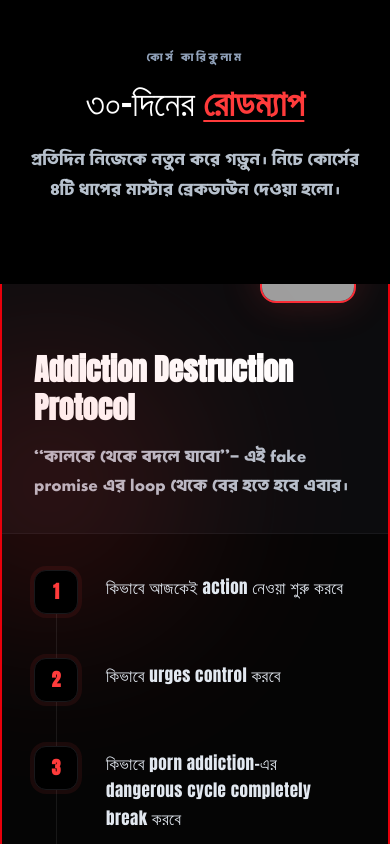
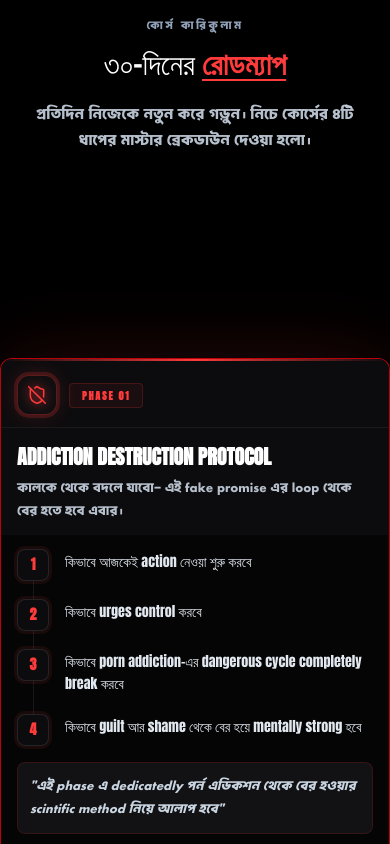
Before and after one commit to Rayan37307/30day-bu, a React (Vite) app: page / in a window 390 px wide. Shown: the part 3700-4544 px from the top of the page. Built offline with nearby package versions, Linux system fonts and the light colour scheme; grey boxes are pictures that could not be loaded; a web font is replaced by a local one.

Commit message:
refactor: improve Lenis scroll configuration and implement ResizeObserver for reactive layout synchronization

```diff
--- a/src/App.tsx
+++ b/src/App.tsx
@@ -27,12 +27,16 @@ export default function App() {
     // Register ScrollTrigger
     gsap.registerPlugin(ScrollTrigger);
 
-    // Initialize Lenis only after loading
+    // Initialize Lenis
     const lenis = new Lenis({
       duration: 1.2,
       easing: (t) => Math.min(1, 1.001 - Math.pow(2, -10 * t)),
+      orientation: 'vertical',
+      gestureOrientation: 'vertical',
       smoothWheel: true,
+      wheelMultiplier: 1,
       touchMultiplier: 2,
+      infinite: false,
     });
 
     // Synchronize Lenis with ScrollTrigger
@@ -44,18 +48,26 @@ export default function App() {
     };
     gsap.ticker.add(tickerCallback);
 
-    // Disable GSAP's default lag smoothing to avoid sync issues
+    // Disable GSAP's default lag smoothing
     gsap.ticker.lagSmoothing(0);
 
-    // Refresh ScrollTrigger after a short delay to account for layout shifts
-    const refreshTimeout = setTimeout(() => {
+    // Handle layout shifts and dynamic content
+    const resizeObserver = new ResizeObserver(() => {
+      lenis.resize();
       ScrollTrigger.refresh();
-    }, 100);
+    });
+    resizeObserver.observe(document.body);
+
+    // Initial refresh
+    setTimeout(() => {
+      lenis.resize();
+      ScrollTrigger.refresh();
+    }, 500);
 
     return () => {
       lenis.destroy();
       gsap.ticker.remove(tickerCallback);
-      clearTimeout(refreshTimeout);
+      resizeObserver.disconnect();
     };
   }, [isLoading]);
 
--- a/src/components/Modules.tsx
+++ b/src/components/Modules.tsx
@@ -4,6 +4,12 @@ import { useRef } from "react";
 import gsap from "gsap";
 import { ScrollTrigger } from "gsap/ScrollTrigger";
 import { useGSAP } from "@gsap/react";
+import {
+  ShieldOff,
+  Timer,
+  HeartPulse,
+  Flame,
+} from "lucide-react";
 
 gsap.registerPlugin(ScrollTrigger);
 
@@ -11,68 +17,130 @@ const modules = [
   {
     id: "01",
     title: "Addiction Destruction Protocol",
-    subtitle: "“কালকে থেকে বদলে যাবো”- এই fake promise এর loop থেকে বের হতে হবে এবার।",
-    icon: "/phases/phase-01.png",
+    subtitle: "কালকে থেকে বদলে যাবো- এই fake promise এর loop থেকে বের হতে হবে এবার।",
+    Icon: ShieldOff,
     accentColor: "#ff3b3b",
-    accentBg: "rgba(255,59,59,0.08)",
-    glowColor: "rgba(255,59,59,0.15)",
+    glowColor: "rgba(255,59,59,0.18)",
     points: [
       "কিভাবে আজকেই action নেওয়া শুরু করবে",
       "কিভাবে urges control করবে",
       "কিভাবে porn addiction-এর dangerous cycle completely break করবে",
       "কিভাবে guilt আর shame থেকে বের হয়ে mentally strong হবে",
     ],
-    footer: "“এই phase এ dedicatedly পর্ন এডিকশন থেকে বের হওয়ার scintific method নিয়ে আলাপ হবে”"
+    footer:
+      "এই phase এ dedicatedly পর্ন এডিকশন থেকে বের হওয়ার scintific method নিয়ে আলাপ হবে",
   },
   {
     id: "02",
     title: "Discipline Rebuilding System",
-    subtitle: "জীবনে কিছু করতে হলে discipline লাগবেই বস। টাকা কামাতে হলে আগে তো কাজে focus করা শিখতে হবে নাকি?",
-    icon: "/phases/phase-02.png",
+    subtitle:
+      "জীবনে কিছু করতে হলে discipline লাগবেই বস। টাকা কামাতে হলে আগে তো কাজে focus করা শিখতে হবে নাকি?",
+    Icon: Timer,
     accentColor: "#a855f7",
-    accentBg: "rgba(168,85,247,0.08)",
-    glowColor: "rgba(168,85,247,0.15)",
+    glowColor: "rgba(168,85,247,0.18)",
     points: [
       "কিভাবে সব distraction বাদ দিয়ে deep focus-এ কাজ করবে",
       "কিভাবে একটা proper routine build করবে",
       "কিভাবে consistency maintain করবে",
       "কিভাবে discipline-এর মাধ্যমে অল্প সময়ে massive improvement আনবে",
     ],
-    footer: "“এই phase-এ তুমি শিখবে কিভাবে নিজের mind-কে control করে একজন real action taker হতে হয়”"
+    footer:
+      "এই phase-এ তুমি শিখবে কিভাবে নিজের mind-কে control করে একজন real action taker হতে হয়",
   },
   {
     id: "03",
     title: "The Recovery Framework",
     subtitle: "নিজের সবথেকে শক্তিশালী version কে ফিরিয়ে আনতে হবে এবার",
-    icon: "/phases/phase-03.png",
+    Icon: HeartPulse,
     accentColor: "#10b981",
-    accentBg: "rgba(16,185,129,0.08)",
-    glowColor: "rgba(16,185,129,0.15)",
+    glowColor: "rgba(16,185,129,0.18)",
     points: [
       "কিভাবে brain fog থেকে বের হয়ে mental clarity ফিরিয়ে আনবে",
       "Masturbation এর কারণে হওয়া damage কিভাবে recover করবে",
       "Dopamine abuse এর পর brain & body কিভাবে rebuild করবে",
       "কিভাবে আবার energy আর motivation ফিরে পাবে",
     ],
-    footer: "Porn আর masturbation তোমার শরীরের ওপর যেই ক্ষতিগুলা করছে। সেগুলা ঠিক করতে হবে এই phase এ।"
+    footer:
+      "Porn আর masturbation তোমার শরীরের ওপর যেই ক্ষতিগুলা করছে। সেগুলা ঠিক করতে হবে এই phase এ।",
   },
   {
     id: "04",
     title: "Masculinity & Purpose Blueprint",
-    subtitle: "তুমি শুধু addiction থেকে বের হওয়ার জন্য আসো নাই। তুমি আসছো নিজের strongest version এ transform হওয়ার জন্য",
-    icon: "/phases/phase-04.png",
+    subtitle:
+      "তুমি শুধু addiction থেকে বের হওয়ার জন্য আসো নাই। তুমি আসছো নিজের strongest version এ transform হওয়ার জন্য",
+    Icon: Flame,
     accentColor: "#f59e0b",
-    accentBg: "rgba(245,158,11,0.08)",
-    glowColor: "rgba(245,158,11,0.15)",
+    glowColor: "rgba(245,158,11,0.18)",
     points: [
       "কিভাবে weak mindset destroy করে powerful mentality build করবে",
       "কিভাবে masculine confidence build করবে",
       "কিভাবে purpose-driven life build করবে",
       "কিভাবে নিজের emotions control করবে",
     ],
-    footer: "তুমি যেন নিজেকে নিয়ে proud feel করতে পারো। আয়নার সামনে দাঁড়ালে যেনো লজ্জা না লাগে, সেই বেবস্থা করা হবে বস।"
+    footer:
+      "তুমি যেন নিজেকে নিয়ে proud feel করতে পারো। আয়নার সামনে দাঁড়ালে যেনো লজ্জা না লাগে, সেই বেবস্থা করা হবে বস।",
   },
 ];
+
+/** Desktop icon badge with glow ring */
+function IconBadgeDesktop({
+  Icon,
+  accentColor,
+  glowColor,
+}: {
+  Icon: React.ElementType;
+  accentColor: string;
+  glowColor: string;
+}) {
+  return (
+    <div
+      className="flex h-[88px] w-[88px] items-center justify-center rounded-2xl border-2 bg-[#0e0e10] shrink-0"
+      style={{
+        borderColor: `${accentColor}55`,
+        boxShadow: `0 0 0 5px ${glowColor}, 0 0 50px ${glowColor}, inset 0 0 24px ${glowColor}`,
+      }}
+    >
+      <Icon
+        size={44}
+        strokeWidth={1.5}
+        style={{
+          color: accentColor,
+          filter: `drop-shadow(0 0 12px ${accentColor}) drop-shadow(0 0 4px ${accentColor})`,
+        }}
+      />
+    </div>
+  );
+}
+
+/** Mobile icon badge with glow ring */
+function IconBadgeMobile({
+  Icon,
+  accentColor,
+  glowColor,
+}: {
+  Icon: React.ElementType;
+  accentColor: string;
+  glowColor: string;
+}) {
+  return (
+    <div
+      className="flex h-10 w-10 items-center justify-center rounded-xl border bg-[#0e0e10] shrink-0"
+      style={{
+        borderColor: `${accentColor}50`,
+        boxShadow: `0 0 0 3px ${glowColor}, 0 0 24px ${glowColor}`,
+      }}
+    >
+      <Icon
+        size={20}
+        strokeWidth={1.8}
+        style={{
+          color: accentColor,
+          filter: `drop-shadow(0 0 6px ${accentColor})`,
+        }}
+      />
+    </div>
+  );
+}
 
 export function Modules() {
   const containerRef = useRef<HTMLDivElement>(null);
@@ -80,41 +148,44 @@ export function Modules() {
   useGSAP(
     () => {
       const wrappers = gsap.utils.toArray<HTMLElement>(".card-wrapper");
+      const isMobile = window.innerWidth < 768;
+      const slideFrom = isMobile ? "95vh" : "100vh";
+      const scrollMultiplier = isMobile ? 80 : 100;
 
-      // 1. Force all cards (except the first one) to start below the screen
-      gsap.set(wrappers.slice(1), { y: "100vh" });
+      gsap.set(wrappers.slice(1), { y: slideFrom });
 
-      // 2. Pin the container and create a timeline tied to the scroll
       const tl = gsap.timeline({
         scrollTrigger: {
           trigger: containerRef.current,
-          start: "top top",     // Pin exactly when the section hits the top
-          end: `+=${wrappers.length * 100}%`, // Scroll distance (400vh for 4 cards)
+          start: "top top",
+          end: `+=${wrappers.length * scrollMultiplier}%`,
           pin: true,
-          scrub: 1, // Smooth scrubbing
+          scrub: 1,
+          pinSpacing: true,
         },
       });
 
       wrappers.forEach((wrapper, i) => {
-        if (i === 0) return; // Skip first card (it's already in the center)
-
+        if (i === 0) return;
         const syncLabel = `card-${i}`;
 
-        // 3. Bring the current card up from the bottom
-        tl.to(wrapper, {
-            y: "0vh",
-            ease: "none",
-        }, syncLabel);
+        tl.to(wrapper, { y: "0vh", ease: "none" }, syncLabel);
 
-        // 4. At the EXACT SAME TIME, scale down ALL previously stacked cards
         for (let j = 0; j < i; j++) {
           const prevInner = wrappers[j].querySelector(".card-inner");
-          tl.to(prevInner, {
-              scale: 1 - ((i - j) * 0.05), // Drops by 0.05 scale each step back
-              opacity: 1 - ((i - j) * 0.1), // Fades slightly for depth
-              filter: "blur(2px)", // Optional blur effect
-              ease: "none"
-          }, syncLabel);
+          const scaleStep = isMobile ? 0.04 : 0.05;
+          const opacityStep = isMobile ? 0.08 : 0.1;
+
+          tl.to(
+            prevInner,
+            {
+              scale: 1 - (i - j) * scaleStep,
+              opacity: 1 - (i - j) * opacityStep,
+              filter: "blur(2px)",
+              ease: "none",
+            },
+            syncLabel
+          );
         }
       });
     },
@@ -123,39 +194,44 @@ export function Modules() {
 
   return (
     <div className="bg-transparent w-full">
-      {/* Header Section (Scrolls normally) */}
-      <section className="py-20 text-center w-full">
-        <div className="w-full max-w-[1200px] mx-auto px-6">
-          <p className="text-xs font-mono font-bold tracking-[0.2em] uppercase text-slate-400 mb-4">
+      {/* ── Header ── */}
+      <section className="py-12 md:py-20 text-center w-full">
+        <div className="w-full max-w-[1200px] mx-auto px-4 md:px-6">
+          <p className="text-xs font-mono font-bold tracking-[0.2em] uppercase text-slate-400 mb-3 md:mb-4">
             কোর্স কারিকুলাম
           </p>
-          <h2 className="font-display font-medium text-4xl md:text-5xl mb-4 text-white">
-            ৩০-দিনের <span className="text-gradient-red font-bold font-display underline decoration-2 underline-offset-4">রোডম্যাপ</span>
+          <h2 className="font-display font-medium text-3xl md:text-5xl mb-3 md:mb-4 text-white">
+            ৩০-দিনের{" "}
+            <span className="text-gradient-red font-bold font-display underline decoration-2 underline-offset-4">
+              রোডম্যাপ
+            </span>
           </h2>
-          <p className="text-slate-300/90 max-w-xl mx-auto text-lg pt-2 leading-relaxed">
-            প্রতিদিন নিজেকে নতুন করে গড়ুন। নিচে কোর্সের ৪টি ধাপের মাস্টার ব্রেকডাউন দেওয়া হলো।
+          <p className="text-slate-300/90 max-w-xl mx-auto text-base md:text-lg pt-2 leading-relaxed px-2">
+            প্রতিদিন নিজেকে নতুন করে গড়ুন। নিচে কোর্সের ৪টি ধাপের মাস্টার
+            ব্রেকডাউন দেওয়া হলো।
           </p>
         </div>
       </section>
 
-      {/* Pinned Stacking Cards Section */}
-      <section ref={containerRef} className="relative flex items-center justify-center h-screen w-full max-w-[1200px] mx-auto overflow-hidden px-6">
-        {modules.map((mod, i) => (
+      {/* ── Pinned Stacking Cards ── */}
+      <section
+        ref={containerRef}
+        className="relative flex items-center justify-center h-[100svh] w-full max-w-[1200px] mx-auto overflow-hidden px-3 md:px-6"
+      >
+        {modules.map((mod, i) => {
+          const { Icon } = mod;
+          return (
             <div
               key={mod.id}
               className="card-wrapper absolute inset-0 flex items-center justify-center w-full h-full will-change-transform"
               style={{ zIndex: i + 1 }}
             >
-            {/*
-              origin-top: Scales from the top edge, not the center
-              top: calc... Creates the visual "stacked edges" offset effect
-            */}
               <article
-              className="card-inner relative w-full max-w-[1200px] origin-top flex flex-col md:flex-row overflow-hidden rounded-2xl will-change-transform min-h-[550px] md:min-h-[600px] border-2 border-red-600 shadow-2xl"
+                className="card-inner relative w-full max-w-[1200px] origin-top flex flex-col md:flex-row overflow-hidden rounded-xl md:rounded-2xl will-change-transform border border-red-600/80 md:border-2 md:border-red-600"
                 style={{
                   background: "#09090b",
-                top: `calc(-5vh + ${i * 30}px)`,
-                boxShadow: `0 30px 100px rgba(0,0,0,0.8), 0 0 120px ${mod.glowColor}`,
+                  top: `calc(-2vh + ${i * 16}px)`,
+                  boxShadow: `0 20px 60px rgba(0,0,0,0.8), 0 0 80px ${mod.glowColor}`,
                 }}
               >
                 {/* Accent top-edge line */}
@@ -166,11 +242,75 @@ export function Modules() {
                   }}
                 />
 
+                {/* ── MOBILE LAYOUT ── */}
+                <div className="flex flex-col md:hidden w-full h-full">
+                  {/* Top bar */}
+                  <div className="flex items-center gap-3 px-4 pt-4 pb-3 bg-[#0c0c0e] border-b border-white/[0.06]">
+                    <IconBadgeMobile
+                      Icon={Icon}
+                      accentColor={mod.accentColor}
+                      glowColor={mod.glowColor}
+                    />
+                    <span
+                      className="rounded-sm border px-3 py-1 text-[10px] font-bold uppercase tracking-[0.18em]"
+                      style={{
+                        color: mod.accentColor,
+                        borderColor: `${mod.accentColor}30`,
+                        background: `${mod.accentColor}10`,
+                      }}
+                    >
+                      Phase {mod.id}
+                    </span>
+                  </div>
+
+                  {/* Title block */}
+                  <div className="px-4 pt-4 pb-3 bg-[#0c0c0e]">
+                    <h3 className="font-display text-xl font-bold uppercase leading-tight text-white mb-2">
+                      {mod.title}
+                    </h3>
+                    <p className="text-sm font-medium leading-relaxed text-slate-300/90">
+                      {mod.subtitle}
+                    </p>
+                  </div>
+
+                  {/* Points list */}
+                  <div className="flex-1 overflow-y-auto px-4 py-3 bg-[#050505]">
+                    <ul className="relative space-y-4">
+                      <div className="absolute bottom-2 left-[16px] top-2 w-px bg-white/[0.08]" />
+                      {mod.points.map((point, pIdx) => (
+                        <li key={pIdx} className="relative flex items-start gap-4">
+                          <div
+                            className="relative z-10 mt-0.5 flex h-8 w-8 shrink-0 items-center justify-center rounded-lg bg-[#0c0c0e] border border-white/10"
+                            style={{ boxShadow: `0 0 0 3px ${mod.accentColor}15` }}
+                          >
+                            <span
+                              className="text-sm font-bold"
+                              style={{ color: mod.accentColor }}
+                            >
+                              {pIdx + 1}
+                            </span>
+                          </div>
+                          <span className="pt-1 text-sm leading-relaxed text-slate-200 font-medium">
+                            {point}
+                          </span>
+                        </li>
+                      ))}
+                    </ul>
+
+                    {mod.footer && (
+                      <div className="mt-4 mb-2 p-3 rounded-lg bg-[#121214] border border-red-900/30">
+                        <p className="text-slate-300 text-sm font-medium leading-relaxed italic">
+                          "{mod.footer}"
+                        </p>
+                      </div>
+                    )}
+                  </div>
+                </div>
+
+                {/* ── DESKTOP LAYOUT ── */}
                 {/* Left panel */}
-              <div
-                className="relative flex w-full flex-col justify-between border-b border-border-subtle p-8 md:w-[40%] md:border-b-0 md:border-r md:p-12 lg:p-16 bg-[#0c0c0e]"
-              >
-                <div className="mb-12 flex items-center justify-between">
+                <div className="hidden md:relative md:flex w-full flex-col justify-between border-b border-white/[0.06] p-8 md:w-[40%] md:border-b-0 md:border-r md:p-12 lg:p-16 bg-[#0c0c0e]">
+                  <div className="mb-10 flex items-center justify-between">
                     <span
                       className="rounded-sm border px-4 py-2 text-[12px] font-bold uppercase tracking-[0.2em]"
                       style={{
@@ -181,19 +321,15 @@ export function Modules() {
                     >
                       Phase {mod.id}
                     </span>
-                  <div
-                    className="flex h-24 w-24 items-center justify-center rounded-2xl border-2 border-red-500 overflow-hidden shadow-[0_0_40px_rgba(255,59,59,0.2)] bg-[#121214]"
-                  >
-                    {typeof mod.icon === 'string' ? (
-                      <img src={mod.icon} alt="" className="w-full h-full object-cover scale-110" />
-                    ) : (
-                      mod.icon
-                    )}
-                  </div>
+                    <IconBadgeDesktop
+                      Icon={Icon}
+                      accentColor={mod.accentColor}
+                      glowColor={mod.glowColor}
+                    />
                   </div>
 
                   <div>
-                  <h3 className="mb-4 font-display text-3xl font-bold leading-tight text-white md:text-[2.2rem] lg:text-[2.8rem]">
+                    <h3 className="mb-4 font-display text-3xl uppercase font-bold leading-tight text-white md:text-[2.2rem] lg:text-[2.8rem]">
                       {mod.title}
                     </h3>
                     <p className="text-lg md:text-xl font-medium leading-relaxed text-slate-300 opacity-90">
@@ -207,18 +343,16 @@ export function Modules() {
                   />
                 </div>
 
-              {/* Right panel — steps */}
-              <div className="flex w-full items-center p-8 md:w-[60%] md:p-12 lg:p-16 bg-[#050505]">
+                {/* Right panel */}
+                <div className="hidden md:flex w-full items-center p-8 md:w-[60%] md:p-12 lg:p-16 bg-[#050505]">
                   <div className="w-full">
                     <ul className="relative w-full space-y-10">
                       <div className="absolute bottom-5 left-[22px] top-5 w-px bg-white/[0.08]" />
                       {mod.points.map((point, pIdx) => (
                         <li key={pIdx} className="relative flex items-start gap-7">
                           <div
-                          className="relative z-10 mt-1 flex h-11 w-11 shrink-0 items-center justify-center rounded-xl bg-navy-deep border border-border-subtle shadow-xl"
-                          style={{
-                            boxShadow: `0 0 0 4px ${mod.accentColor}15`,
-                          }}
+                            className="relative z-10 mt-1 flex h-11 w-11 shrink-0 items-center justify-center rounded-xl bg-[#0c0c0e] border border-white/10 shadow-xl"
+                            style={{ boxShadow: `0 0 0 4px ${mod.accentColor}15` }}
                           >
                             <span
                               className="text-lg font-bold"
@@ -244,9 +378,9 @@ export function Modules() {
                   </div>
                 </div>
               </article>
-
             </div>
-        ))}
+          );
+        })}
       </section>
     </div>
   );
```
Lines whose indentation alone changed are shown as unchanged.
